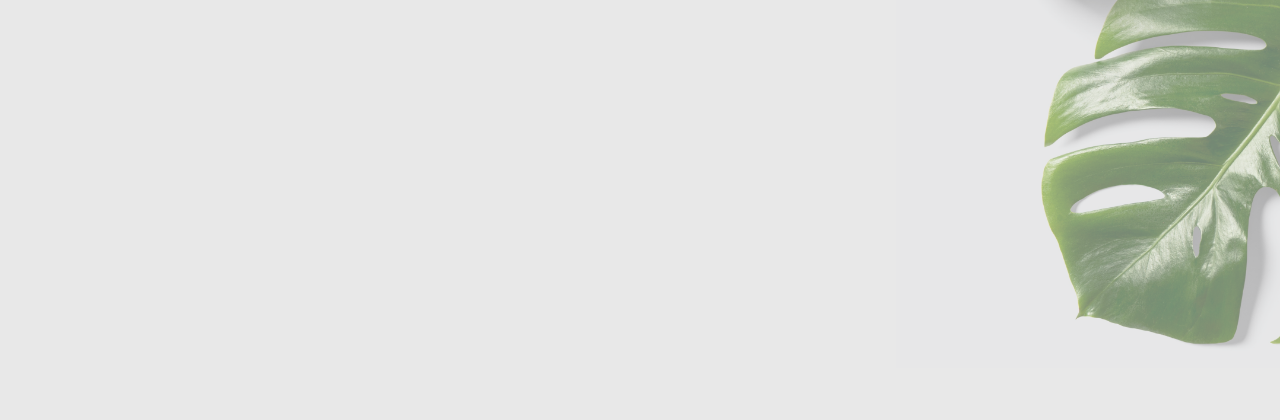
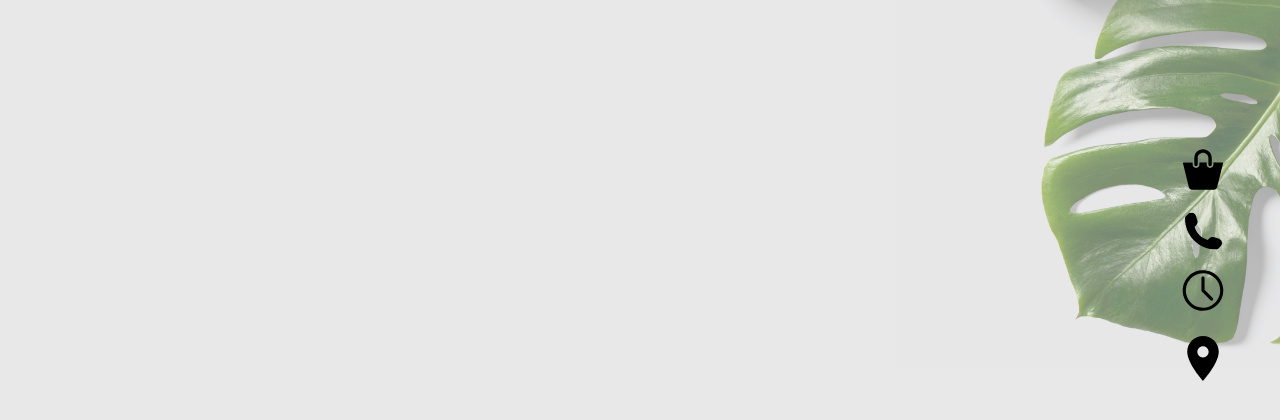
Before and after one commit to Ivanuch22/LaFlowers, a website: page docs/index.html in a window 1280 px wide. Shown: the part 136-556 px from the top of the page. Drawn offline with Linux system fonts and the light colour scheme.

Commit message:
Add to header block communication

```diff
--- a/docs/index.html
+++ b/docs/index.html
@@ -119,10 +119,25 @@
                      </li>
                   </ul>
                </div>
-
+            </div>
+            <div class="header__communication">
+               <a class="header__link" href="#">
+                  <img class="header__img"
+                     src="img/353439-basket-buy-cart-ecommerce-online-purse-shop-shopping_107515.svg" alt="">
+               </a>
+               <a class="header__link" href="#">
+                  <img class="header__img" src="img/phone.svg" alt="">
+               </a>
+               <a class="header__link" href="#">
+                  <img class="header__img" src="img/clock_hour_minute_second_time_timer_watch_icon_123193.svg" alt="">
+               </a>
+               <a class="header__link" href="#">
+                  <img class="header__img" src="img/place_90615.svg" alt="">
+               </a>
             </div>
          </header>
       </div>
+
    </section>
 
    <script src="js/main.min.js"></script>
--- a/docs/scss/style.scss
+++ b/docs/scss/style.scss
@@ -27,6 +27,19 @@
       &::before {
          top: 19px;
       }
+   }
+   &__communication {
+      display: flex;
+      flex-direction: column;
+      align-items: center;
+      justify-content: center;
+      position: fixed;
+      top: 50%;
+      transform: translateY(-50%);
+      right: 50px;
+   }
+   &__link {
+      margin: 8px 0;
    }
 }
 .menu {
```
Also changed, not shown: docs/css/style.min.css, docs/img/353439-basket-buy-cart-ecommerce-online-purse-shop-shopping_107515.svg (added), docs/img/clock_hour_minute_second_time_timer_watch_icon_123193.svg (added), docs/img/phone.svg (added), docs/img/place_90615.svg (added).
